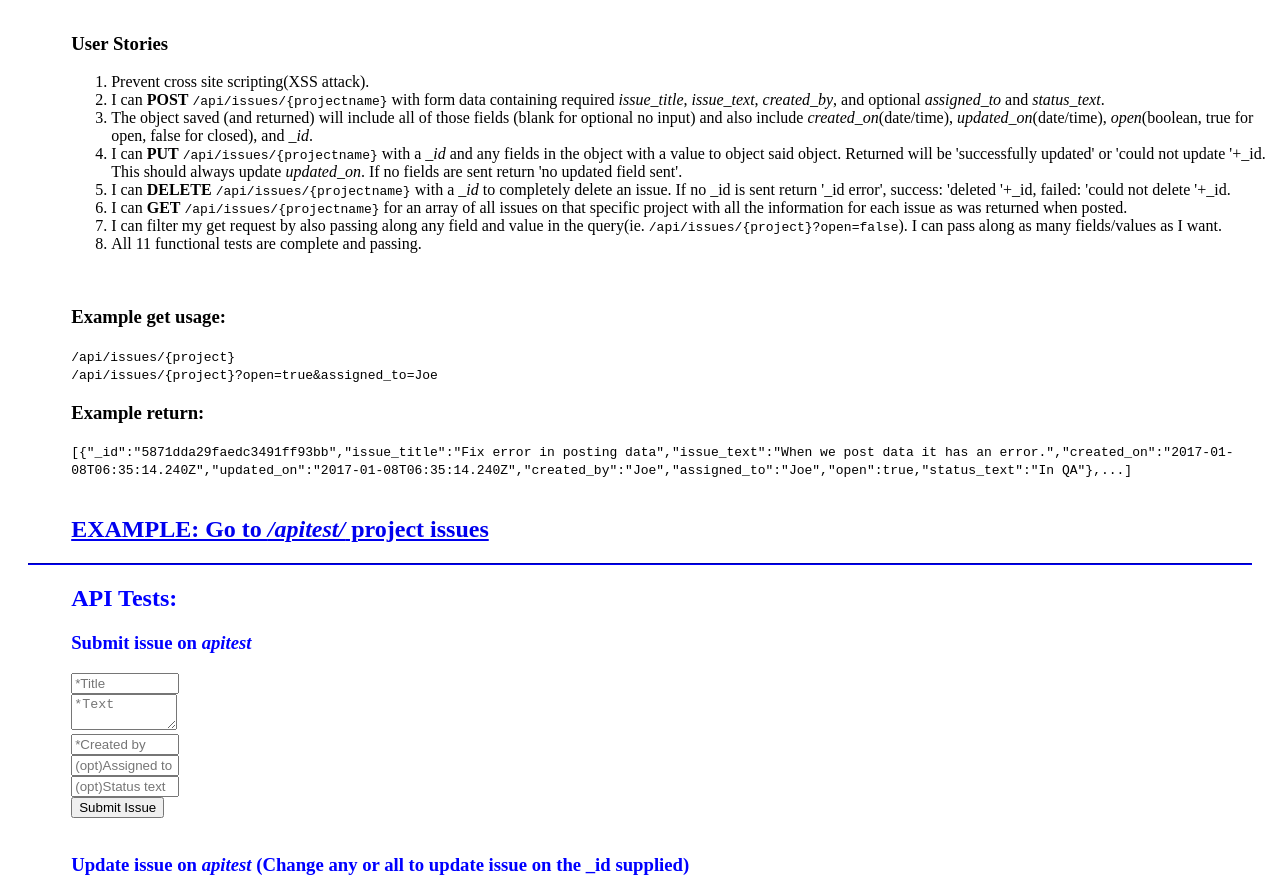
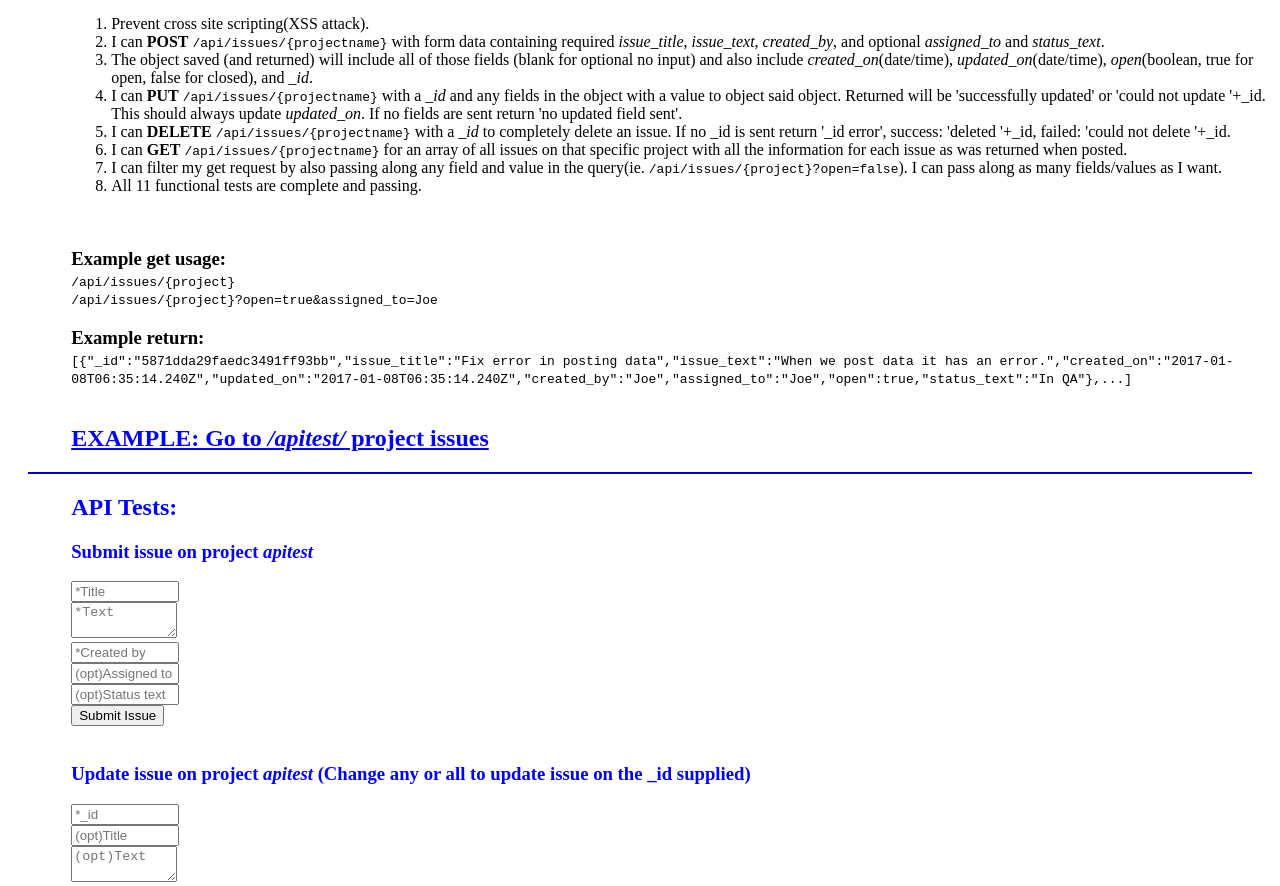
Before and after one commit to richb999git/issue-tracker, a website: page views/index.html in a window 1280 px wide. Shown: the part 89-975 px from the top of the page. Drawn offline with nearby package versions, Linux system fonts and the light colour scheme.

Commit message:
⏲🕴 Updated with Glitch

```diff
--- a/public/style.css
+++ b/public/style.css
@@ -4,7 +4,7 @@
 }
 
 body {
-  padding: 10px;
+  padding: 20px;
   color: blue;
 }
 
--- a/views/index.html
+++ b/views/index.html
@@ -10,11 +10,11 @@
   </head>
   <body>
     <header>
-      <h1>
+      <h1 style="margin: 0px;">
         ISQA_4 - Issue Tracker
       </h1>
     </header>
-    <div id="userstories" style="margin-left: 5%; margin-top: 5%">
+    <div id="userstories" style="margin-left: 5%; margin-top: 1%">
       <h3>User Stories</h3>
       <ol>
         <li>Prevent cross site scripting(XSS attack).</li>
@@ -27,18 +27,18 @@
         <li>All 11 functional tests are complete and passing.</li>
       </ol>
       <br>
-      <h3>Example get usage:</h3>
+      <h3 style="margin-bottom: 2px;">Example get usage:</h3>
       <code>/api/issues/{project}</code><br>
       <code>/api/issues/{project}?open=true&amp;assigned_to=Joe</code><br>
-      <h3>Example return:</h3>
+      <h3 style="margin-bottom: 2px;">Example return:</h3>
       <code>[{"_id":"5871dda29faedc3491ff93bb","issue_title":"Fix error in posting data","issue_text":"When we post data it has an error.","created_on":"2017-01-08T06:35:14.240Z","updated_on":"2017-01-08T06:35:14.240Z","created_by":"Joe","assigned_to":"Joe","open":true,"status_text":"In QA"},...]</code>
       <br><br>
-      <h2><a href="/apitest/">EXAMPLE: Go to <i>/apitest/</i> project issues</a></h2>
+      <h2><a href="/apitest/" style="color: blue;">EXAMPLE: Go to <i>/apitest/</i> project issues</a></h2>
     </div>
     <hr style="margin: 20px; background-color: blue; color: blue; border-color: blue;">
     <div id="testui" style="margin-left: 5%; color: blue">
       <h2 style="text-align: left">API Tests:</h2>
-      <h3>Submit issue on <i>apitest</i></h3>
+      <h3>Submit issue on project <i>apitest</i></h3>
       <form id="testForm" class="border">
         <input type="text" name="issue_title" placeholder="*Title" style="width: 100px" required><br>
         <textarea type="text" name="issue_text" placeholder="*Text" style="width: 100px" required></textarea><br>
@@ -47,7 +47,7 @@
         <input type="text" name="status_text" placeholder="(opt)Status text" style="width: 100px"><br>
         <button type="submit">Submit Issue</button>
       </form><br>
-      <h3>Update issue on <i>apitest</i> (Change any or all to update issue on the _id supplied)</h3>
+      <h3>Update issue on project <i>apitest</i> (Change any or all to update issue on the _id supplied)</h3>
       <form id="testForm2" class="border">
         <input type="text" name="_id" placeholder="*_id" style="width: 100px" required><br>
         <input type="text" name="issue_title" placeholder="(opt)Title" style="width: 100px"><br>
@@ -58,7 +58,7 @@
         <label><input type="checkbox" name="open" value=false> Check to close issue</label><br>
         <button type="submit">Submit Issue</button>
       </form><br>
-      <h3>Delete issue on <i>apitest</i></h3>
+      <h3>Delete issue on project <i>apitest</i></h3>
       <form id="testForm3" class="border">  <!-- id was testForm2 which seems like an error so I changed it to testForm3 -->
         <input type="text" name="_id" placeholder="_id" style="width: 100px" required><br>
         <button type="submit">Delete Issue</button>
```
Also changed, not shown: routes/api.js (+0 -15 lines).
